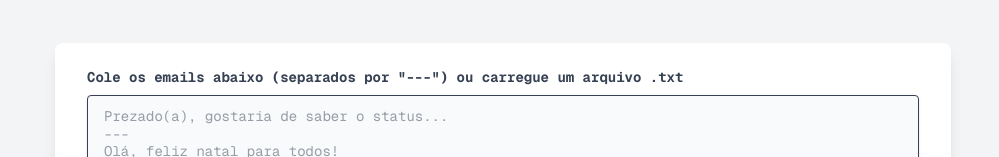
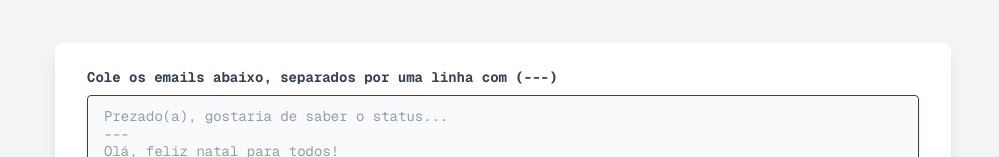
Before and after one commit to Sarah6432/LiaIAanalisadoradeemail, a Next.js app in the folder frontend/: page / in a window 1280 px wide. Shown: the part 339-496 px from the top of the page, without its empty margins (137-1136 px from the left). Built offline with nearby package versions, Linux system fonts and the light colour scheme.

Commit message:
fix: Corrige erro de linting (unescaped entities)

```diff
--- a/frontend/app/components/UploadForm.tsx
+++ b/frontend/app/components/UploadForm.tsx
@@ -77,12 +77,7 @@ export default function UploadForm() {
         className="bg-white dark:bg-gray-800 shadow-lg rounded-lg px-8 pt-6 pb-8 mb-6"
       >
         <div className="mb-4">
-          <label
-            className="block text-gray-700 dark:text-gray-300 text-sm font-bold mb-2"
-            htmlFor="emailText"
-          >
-            Cole os emails abaixo (separados por "---") ou carregue um arquivo .txt
-          </label>
+          <label className="block text-gray-700 dark:text-gray-300 text-sm font-bold mb-2" htmlFor="emailText">Cole os emails abaixo, separados por uma linha com (---)</label>
           <textarea
             id="emailText"
             value={emailText}
```
